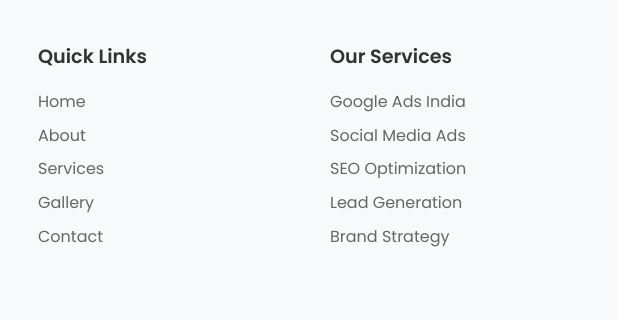
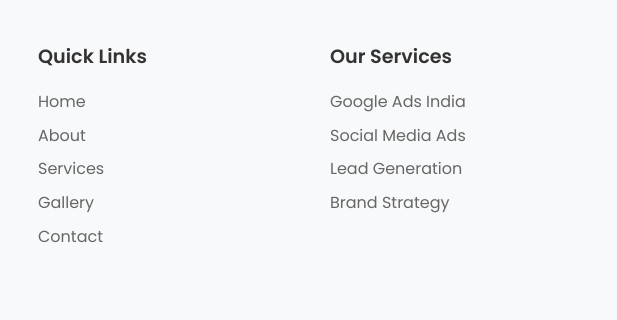
Before and after one commit to razakabdul1144-tech/Mominads, a plain HTML site: page index.html in a window 1280 px wide. Shown: the part 7348-7668 px from the top of the page, 326-943 px from the left. Drawn offline with Linux system fonts and the light colour scheme.

Commit message:
removed the seo optimization

```diff
--- a/index.html
+++ b/index.html
@@ -657,7 +657,7 @@
                             <option value="">Select a Service</option>
                             <option value="google-ads">Google Ads Management India</option>
                             <option value="social-media">Social Media Ads Services</option>
-                            <option value="seo">SEO Optimization India</option>
+
                             <option value="leads">Lead Generation Solutions</option>
                             <option value="branding">Digital Branding & Identity</option>
                             <option value="strategy">Full Marketing Strategy</option>
@@ -724,7 +724,7 @@
                     <ul>
                         <li><a href="#services">Google Ads India</a></li>
                         <li><a href="#services">Social Media Ads</a></li>
-                        <li><a href="#services">SEO Optimization</a></li>
+
                         <li><a href="#services">Lead Generation</a></li>
                         <li><a href="#services">Brand Strategy</a></li>
                     </ul>
```
